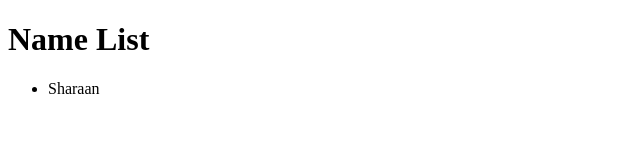
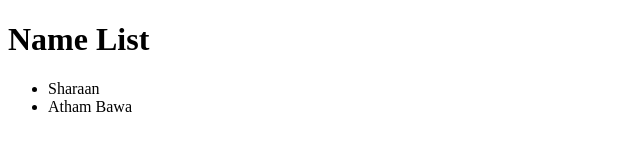
Before and after one commit to asloof1/StudyRepo, a plain HTML site: page index.html in a window 1280 px wide. Shown: the full height of the page, 0-640 px from the left. Drawn offline with Linux system fonts and the light colour scheme.

Commit message:
Atham Bawa name added successfully

```diff
--- a/index.html
+++ b/index.html
@@ -9,6 +9,7 @@
     <h1>Name List</h1>
     <ul>
       <li>Sharaan</li>
+      <li>Atham Bawa</li>
     </ul>
   </body>
 </html>
```
